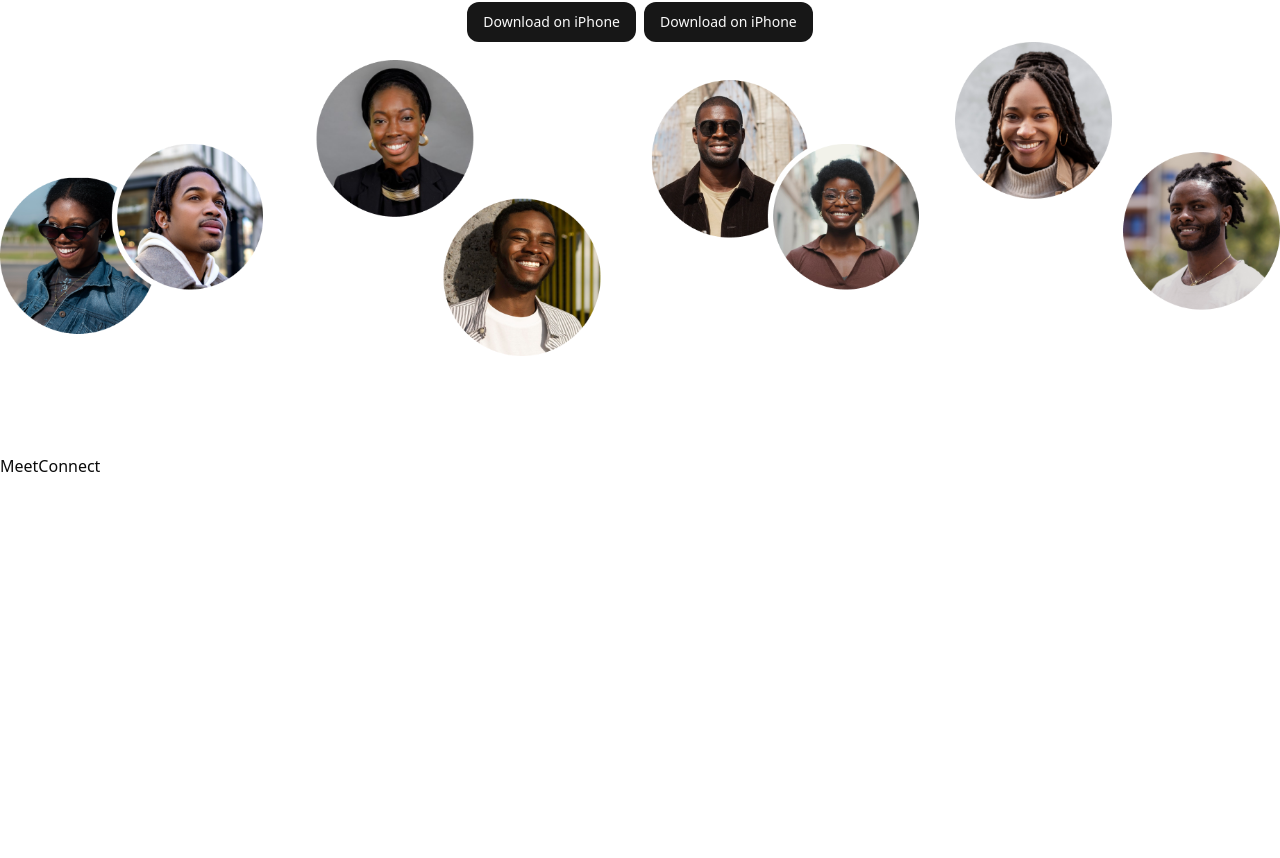
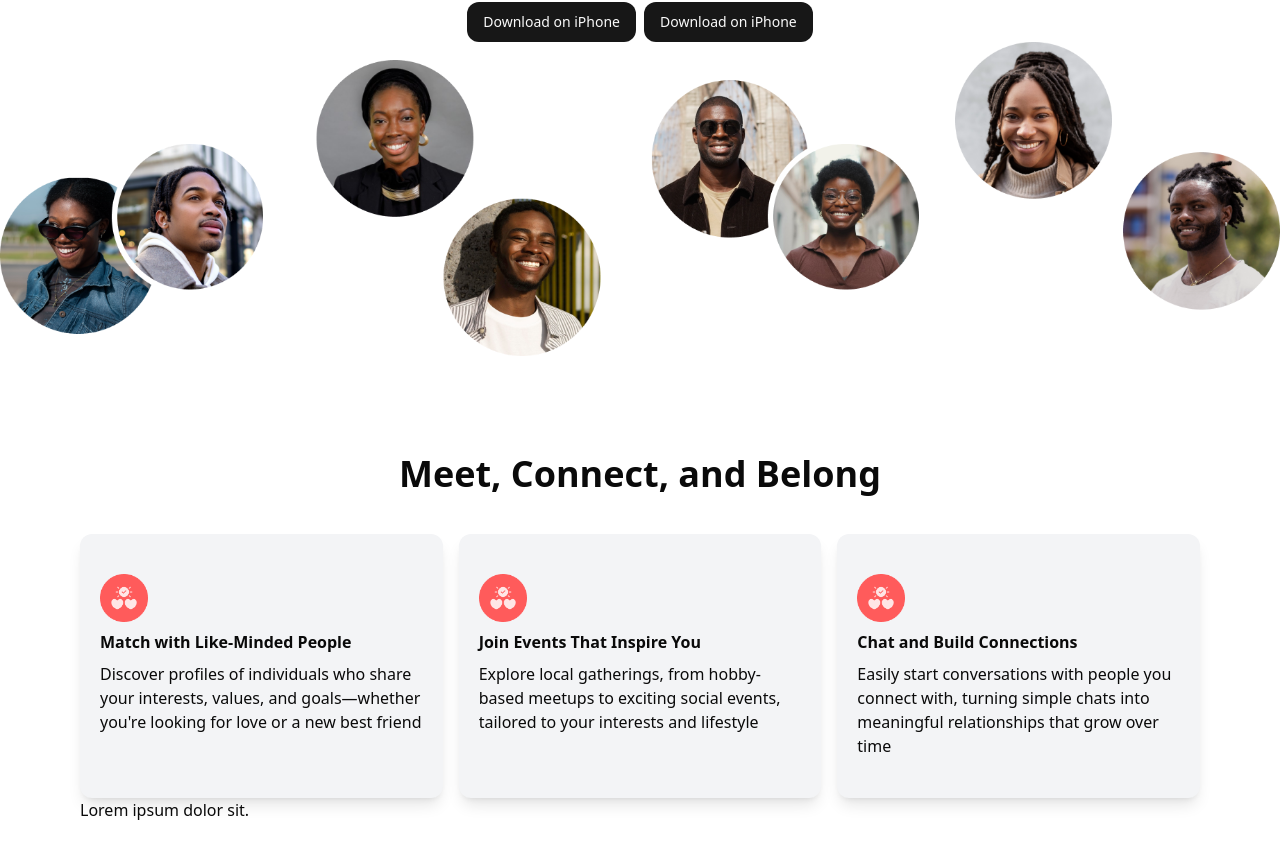
Before and after one commit to COVA-TECH/Qupid-beta, a React (Vite) app: page / in a window 1280 px wide. Shown: the part 346-1204 px from the top of the page. Before the commit the page ends 824 px from the top, so only its background shows below. Built offline with nearby package versions, Linux system fonts and the light colour scheme.

Commit message:
update to home page

```diff
--- /dev/null
+++ b/src/assets/icons/siteIcons.ts
@@ -0,0 +1,7 @@
+import hearthCircle from "./hearthCircle.png";
+
+const siteIcons = {
+	hearthCircle: hearthCircle,
+};
+
+export default siteIcons;
--- a/src/components/Sections/Home/screens/MeetConnect.tsx
+++ b/src/components/Sections/Home/screens/MeetConnect.tsx
@@ -1,4 +1,50 @@
+import siteIcons from "@/assets/icons/siteIcons";
+
+const cardComps = [
+	{
+		icon: siteIcons.hearthCircle,
+		cardTitle: "Match with Like-Minded People",
+		cardText: `Discover profiles of individuals who share your interests, values, and goals—whether you're looking for love or a new best friend`,
+	},
+	{
+		icon: siteIcons.hearthCircle,
+		cardTitle: "Join Events That Inspire You",
+		cardText: `Explore local gatherings, from hobby-based meetups to exciting social events, tailored to your interests and lifestyle`,
+	},
+	{
+		icon: siteIcons.hearthCircle,
+		cardTitle: "Chat and Build Connections",
+		cardText: `Easily start conversations with people you connect with, turning simple chats into meaningful relationships that grow over time`,
+	},
+];
+
 const MeetConnect = () => {
-	return <div>MeetConnect</div>;
+	return (
+		<section className="px-5 lg:px-20 h-screen">
+			<h2 className="font-bold text-center text-2xl sm:text-4xl mb-10">
+				Meet, Connect, and Belong
+			</h2>
+			<div className="grid grid-cols-1 gap-4 sm:grid-cols-3 ">
+				{cardComps.map((card, index) => {
+					return (
+						<div
+							key={index}
+							className="flex flex-col gap-2 bg-gray-100 shadow-lg rounded-xl p-2 px-5 py-10"
+						>
+							<img className="w-12" src={card.icon} alt="" />
+							<h3 className="font-bold">{card.cardTitle}</h3>
+							<p className="font-light">{card.cardText}</p>
+						</div>
+					);
+				})}
+			</div>
+
+			<Discover />
+		</section>
+	);
 };
 export default MeetConnect;
+
+const Discover = () => {
+	return <>Lorem ipsum dolor sit.</>;
+};
--- /dev/null
+++ b/src/components/ui/card.tsx
@@ -0,0 +1,79 @@
+import * as React from "react"
+
+import { cn } from "@/lib/utils"
+
+const Card = React.forwardRef<
+  HTMLDivElement,
+  React.HTMLAttributes<HTMLDivElement>
+>(({ className, ...props }, ref) => (
+  <div
+    ref={ref}
+    className={cn(
+      "rounded-lg border bg-card text-card-foreground shadow-sm",
+      className
+    )}
+    {...props}
+  />
+))
+Card.displayName = "Card"
+
+const CardHeader = React.forwardRef<
+  HTMLDivElement,
+  React.HTMLAttributes<HTMLDivElement>
+>(({ className, ...props }, ref) => (
+  <div
+    ref={ref}
+    className={cn("flex flex-col space-y-1.5 p-6", className)}
+    {...props}
+  />
+))
+CardHeader.displayName = "CardHeader"
+
+const CardTitle = React.forwardRef<
+  HTMLDivElement,
+  React.HTMLAttributes<HTMLDivElement>
+>(({ className, ...props }, ref) => (
+  <div
+    ref={ref}
+    className={cn(
+      "text-2xl font-semibold leading-none tracking-tight",
+      className
+    )}
+    {...props}
+  />
+))
+CardTitle.displayName = "CardTitle"
+
+const CardDescription = React.forwardRef<
+  HTMLDivElement,
+  React.HTMLAttributes<HTMLDivElement>
+>(({ className, ...props }, ref) => (
+  <div
+    ref={ref}
+    className={cn("text-sm text-muted-foreground", className)}
+    {...props}
+  />
+))
+CardDescription.displayName = "CardDescription"
+
+const CardContent = React.forwardRef<
+  HTMLDivElement,
+  React.HTMLAttributes<HTMLDivElement>
+>(({ className, ...props }, ref) => (
+  <div ref={ref} className={cn("p-6 pt-0", className)} {...props} />
+))
+CardContent.displayName = "CardContent"
+
+const CardFooter = React.forwardRef<
+  HTMLDivElement,
+  React.HTMLAttributes<HTMLDivElement>
+>(({ className, ...props }, ref) => (
+  <div
+    ref={ref}
+    className={cn("flex items-center p-6 pt-0", className)}
+    {...props}
+  />
+))
+CardFooter.displayName = "CardFooter"
+
+export { Card, CardHeader, CardFooter, CardTitle, CardDescription, CardContent }
```
Also changed, not shown: src/assets/icons/hearthCircle.png (added).
